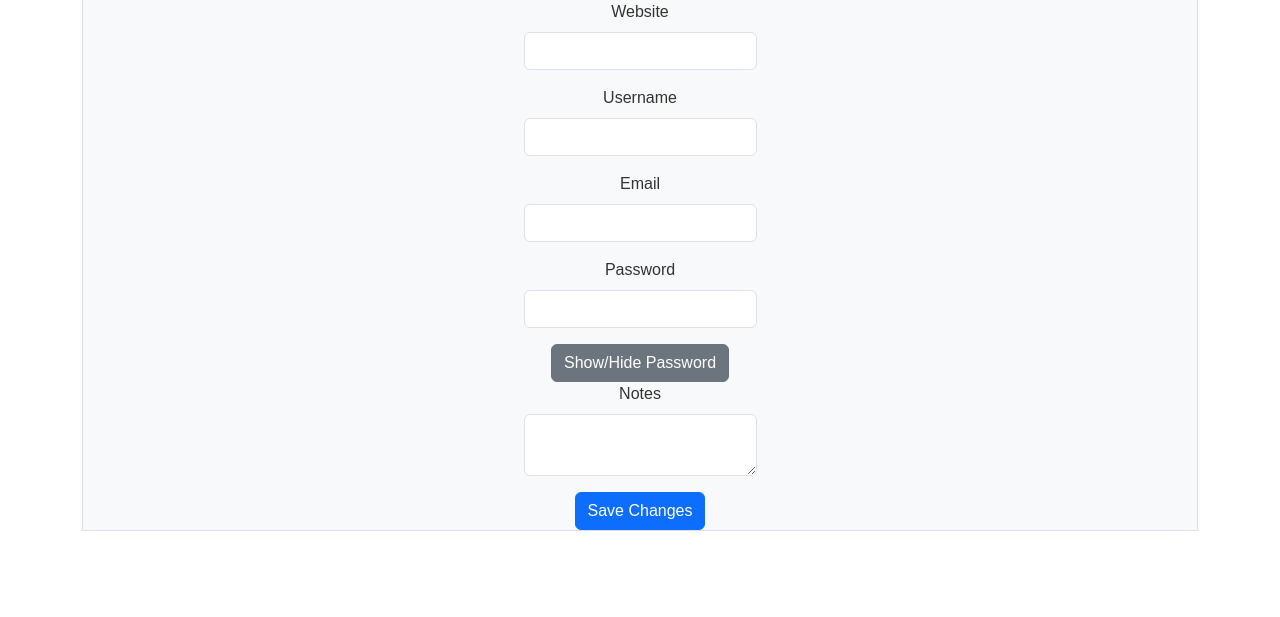
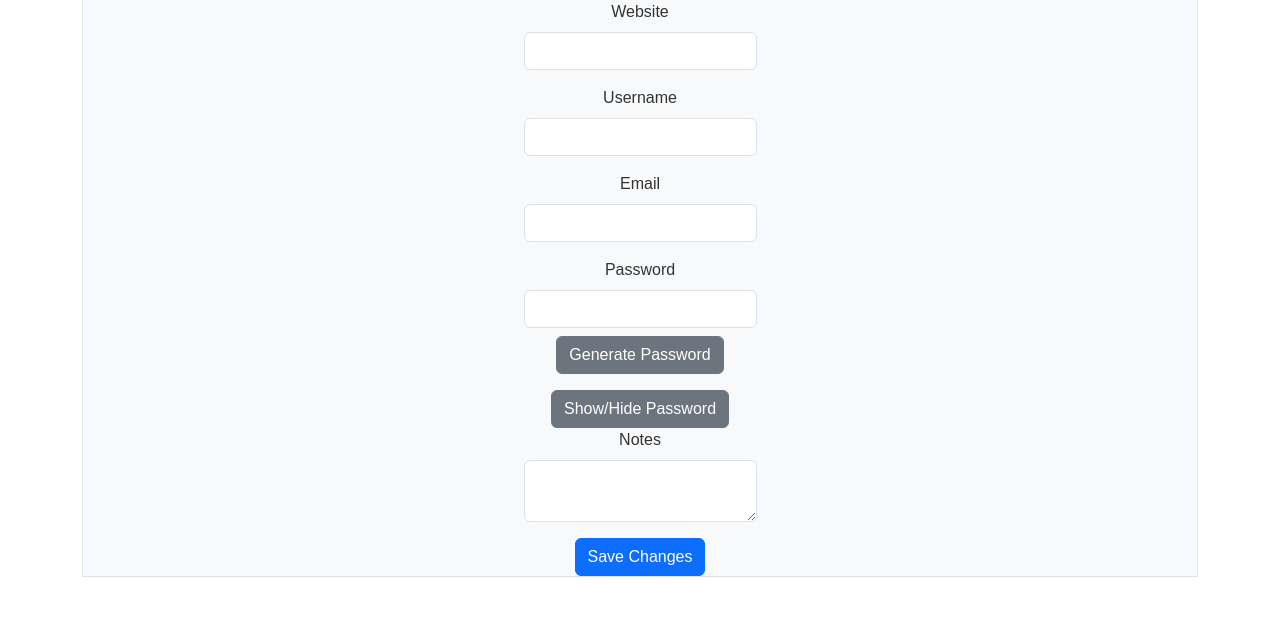
Before and after one commit to garrett-west13/PasswordManager, a Flask app: template templates/edit.html in a window 1280 px wide. Shown: the part 191-808 px from the top of the page. Before the commit the page ends 722 px from the top, so only its background shows below. Run offline with Flask 3, Linux system fonts and the light colour scheme; the template is opened without the code that fills it, so the values that code supplies are empty; parts of the project's set-up code (start-up, migrations or seed data) failed here and were passed over.

Commit message:
gitignore pytest Fix README Add generate button

```diff
--- a/templates/edit.html
+++ b/templates/edit.html
@@ -26,6 +26,7 @@
                     <div class="mb-3">
                         <label for="password" class="form-label">Password</label>
                         <input type="password" class="form-control password" id="password" name="password" value="{{ password.password }}">
+                        <button type="button" class="btn btn-secondary mt-2 generatePassword">Generate Password</button>
                     </div>
                     <button type="button" class="togglePassword btn btn-secondary">Show/Hide Password</button>
                     <div class="mb-3">
--- a/templates/login.html
+++ b/templates/login.html
@@ -19,4 +19,5 @@
         </div>
         <button class="btn btn-primary" type="submit">Log In</button>
     </form>
+    <a href="/register">Register</a>
 {% endblock %}
```
Also changed, not shown: requirements.txt (+9 -0 lines), README.md, 1 other file.
